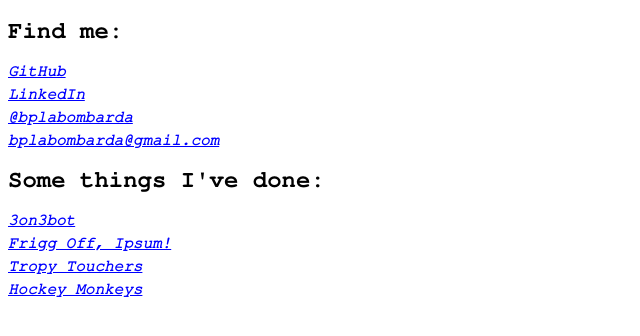
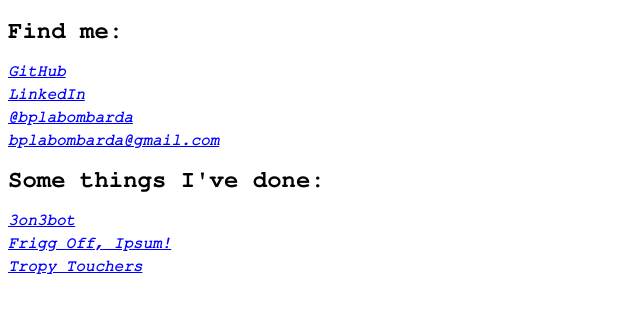
Before and after one commit to bplabombarda/bplabombarda.github.io, a website: page index.html in a window 1280 px wide. Shown: the part 56-392 px from the top of the page, without its empty margins (0-640 px from the left). Drawn offline with Linux system fonts and the light colour scheme.

Commit message:
Update index.html

```diff
--- a/index.html
+++ b/index.html
@@ -53,9 +53,6 @@
                   <li>
                     <a href="https://bplabombarda.com/trophytouchers" target="_blank">Tropy Touchers</a>
                   </li>
-                  <li>
-                    <a href="https://github.com/hockeymonkeys" target="_blank">Hockey Monkeys</a>
-                  </li>
                 </ul>
             </div>
         </div>
```
